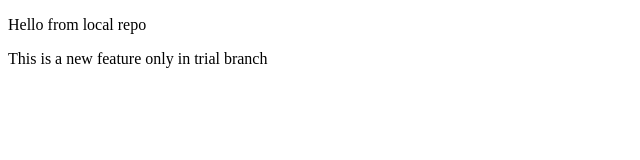
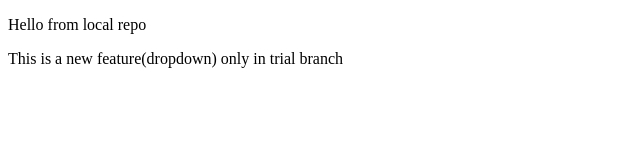
Before and after one commit to Goyal-Divyansh/LocalRepo, a plain HTML site: page index.html in a window 1280 px wide. Shown: the full height of the page, 0-640 px from the left. Drawn offline with Linux system fonts and the light colour scheme.

```diff
--- a/index.html
+++ b/index.html
@@ -7,7 +7,7 @@
 </head>
 <body>
     <p>Hello from local repo</p>
-    <p>This is a new feature only in trial branch
+    <p>This is a new feature(dropdown) only in trial branch
     </p>
 </body>
 </html>
```
